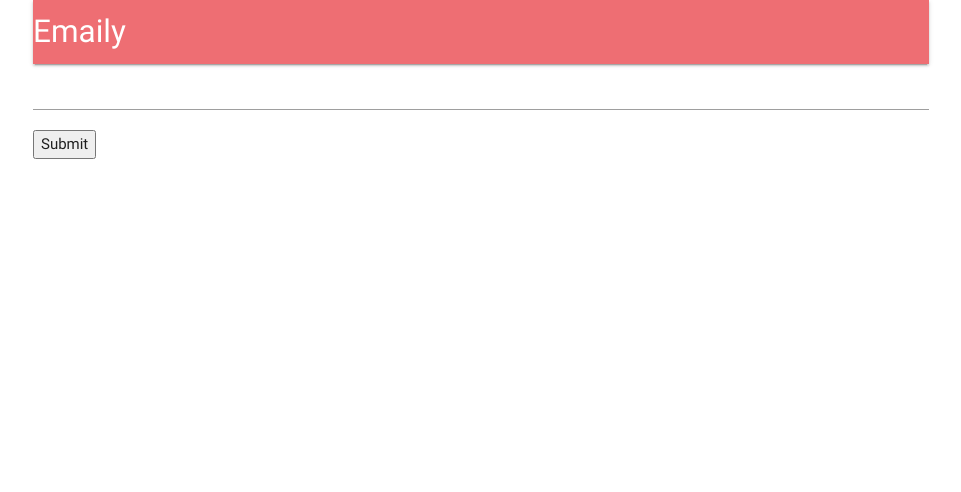
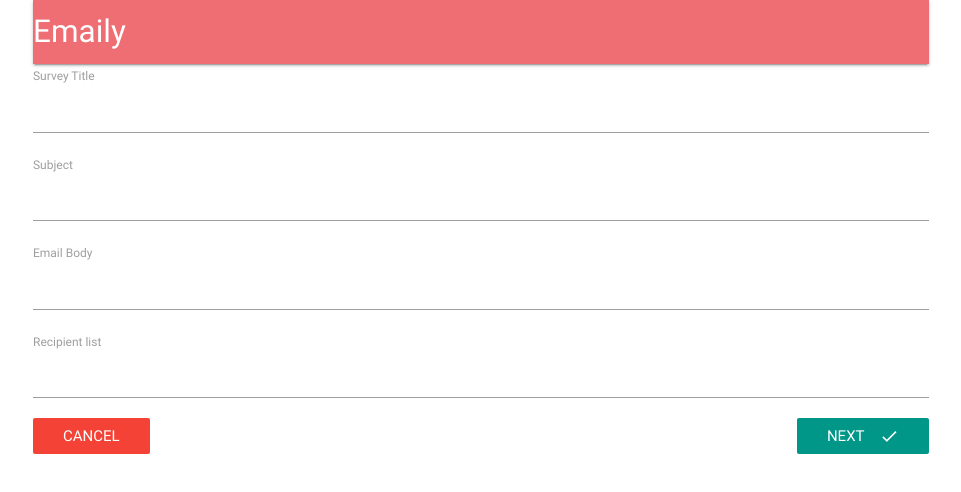
Before and after one commit to jonnythebard/feedback-app, a React (Create React App) app in the folder client/: page /surveys/new in a window 1280 px wide. Shown: the top 492 px of the page, without its empty margins (159-1120 px from the left). Built offline with nearby package versions, Linux system fonts and the light colour scheme; no server answers.

Commit message:
add form fields with css style

```diff
--- a/client/src/components/App.js
+++ b/client/src/components/App.js
@@ -16,16 +16,14 @@
 
     render() {
         return (
+            <BrowserRouter>
                 <div className="container">
-                <BrowserRouter>
-                    <div>
                     <Header />
                     <Route exact path="/" component={Landing} />
                     <Route exact path="/surveys" component={Dashboard} />
                     <Route exact path="/surveys/new" component={SurveyNew}/>
                 </div>
             </BrowserRouter>
-            </div>
         );
     }
 }
--- /dev/null
+++ b/client/src/components/surveys/SurveyField.js
@@ -0,0 +1,10 @@
+import React from "react";
+
+export default ({ input, label }) => {
+    return (
+        <div>
+            <label>{label}</label>
+            <input {...input} />
+        </div>
+    );
+};
--- a/client/src/components/surveys/SurveyForm.js
+++ b/client/src/components/surveys/SurveyForm.js
@@ -1,21 +1,39 @@
 import React from "react";
 import { reduxForm, Field } from "redux-form";
+import { Link } from "react-router-dom";
+import _ from "lodash"
+import SurveyField from "./SurveyField";
+
+const FIELDS = [
+    { label: "Survey Title", name: "title" },
+    { label: "Subject", name: "subject" },
+    { label: "Email Body", name: "body" },
+    { label: "Recipient list", name: "list" },
+];
 
 class SurveyForm extends React.Component {
+    renderFields() {
+        return _.map(FIELDS, ({ label, name }) => {
+            return (
+                <Field  key={name} component={SurveyField} type="text" label={label} name={name} />
+            );
+        })
+    }
+
     render() {
         return (
-            <div>
-                <form
-                    onSubmit={this.props.handleSubmit(values => console.log(values))}
-                >
-                    <Field
-                        type="text"
-                        name="surveyTitle"
-                        component="input"
-                    />
-                    <button type="submit">Submit</button>
-                </form>
-            </div>
+            <form
+                onSubmit={this.props.handleSubmit(values => console.log(values))}
+            >
+                {this.renderFields()}
+                <Link to="/surveys" className="red btn-flat white-text">
+                    cancel
+                </Link>
+                <button type="submit" className="teal btn-flat right white-text">
+                    next
+                    <i className="material-icons right">done</i>
+                </button>
+            </form>
         );
     }
 }
```
Lines whose indentation alone changed are shown as unchanged.
